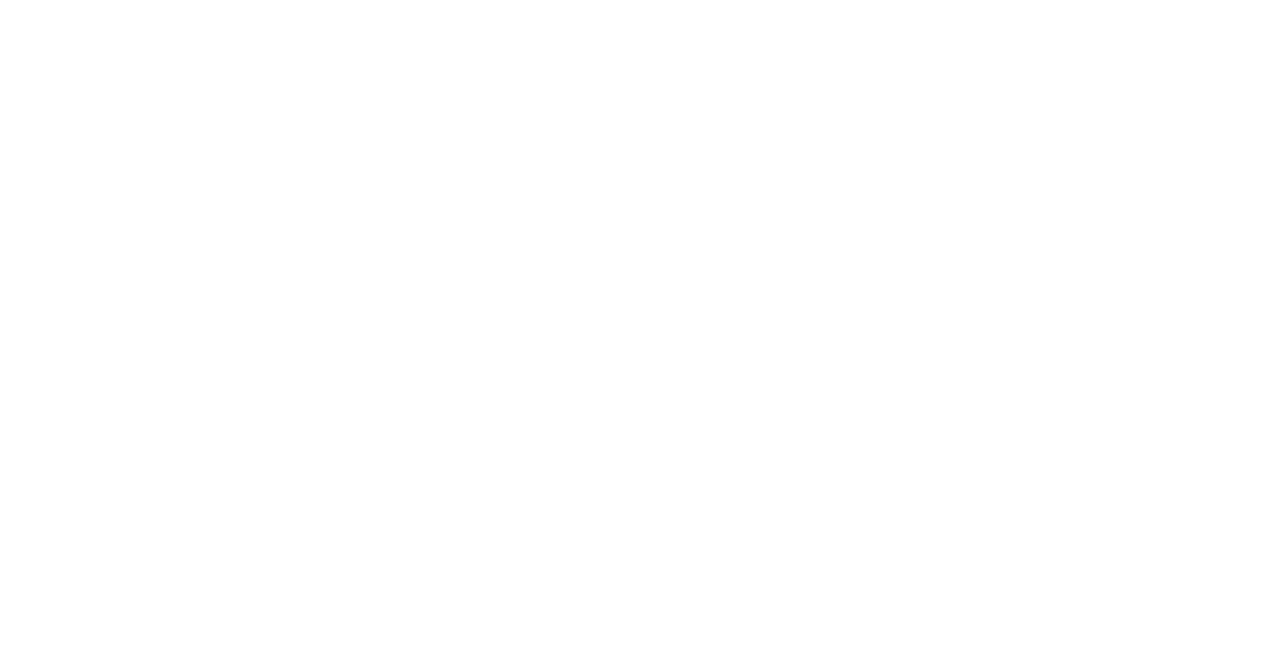
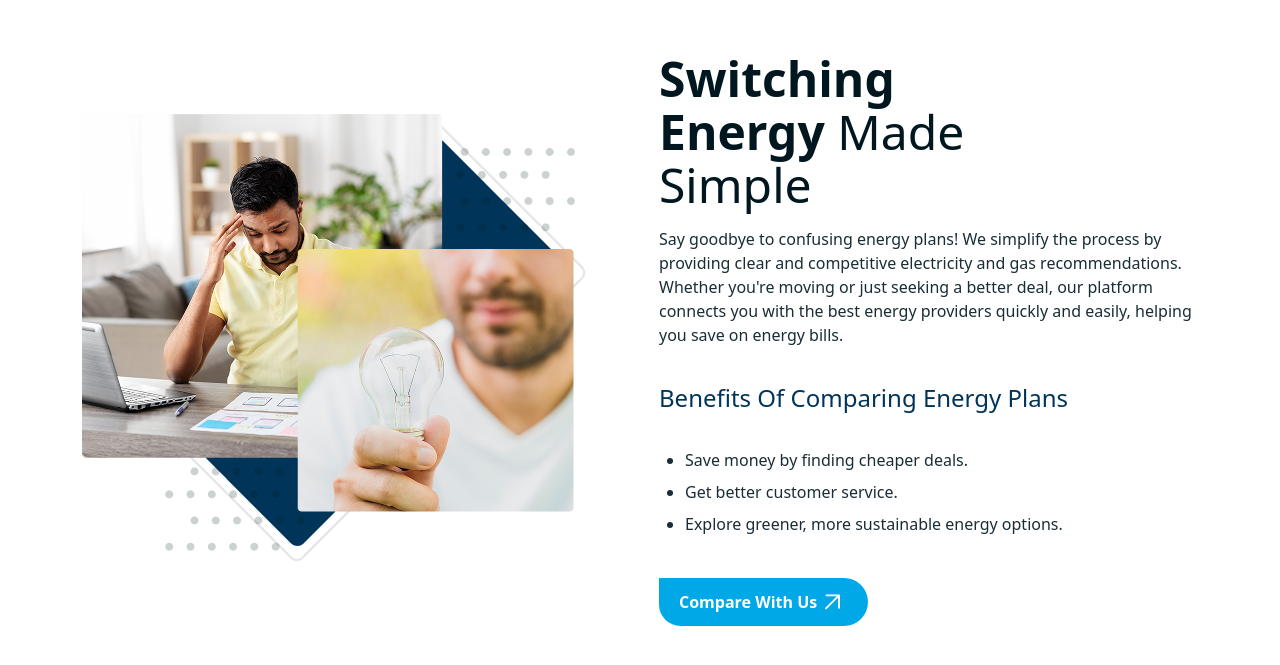
Before and after one commit to Harsh-Bishnoi/react-bill-central, a React (Vite) app: page / in a window 1280 px wide. Shown: the part 109-774 px from the top of the page. Built offline with nearby package versions, Linux system fonts and the light colour scheme.

Commit message:
switchingEnergy section done

```diff
--- a/src/App.jsx
+++ b/src/App.jsx
@@ -1,10 +1,11 @@
 import './App.css'
+import SwitchingEnergy from './components/SwitchingEnergy'
 
 function App() {
 
   return (
     <>
-
+      <SwitchingEnergy />
     </>
   )
 }
--- /dev/null
+++ b/src/components/SwitchingEnergy.jsx
@@ -0,0 +1,34 @@
+import React from 'react'
+import SwitchingEnergyImg from '../assets/images/png/switching-energy-img.png'
+import CustomHeading from './common/CustomHeading'
+import CustomDescription from './common/CustomDescription'
+import CustomButton from './common/CustomButton'
+
+const SwitchingEnergy = () => {
+    return (
+        <>
+            <div className="flex justify-center items-center py-[162px]">
+                <div className="max-w-[1140px] px-3">
+                    <div className="flex max-lg:flex-col gap-9 lg:gap-[70px] items-center">
+                        <img className='w-full max-w-[507px] lg:max-w-[450px] xl:max-w-[507px]' src={SwitchingEnergyImg} alt="switching-energy" />
+                        <div>
+                            <CustomHeading headingClass="lg:max-w-[409px] pb-4" headingSpan="Switching Energy" headingtext="Made Simple" />
+                            <CustomDescription descriptionClass="lg:max-w-[558px] pb-9.5" descriptionText="Say goodbye to confusing energy plans! We simplify the process by providing clear and competitive electricity and gas recommendations. Whether you're moving or just seeking a better deal, our platform connects you with the best energy providers quickly and easily, helping you save on energy bills." />
+                            <h3 className='font-family-primary font-normal text-2xl leading-[110%] text-[#003459] capitalize pb-7'>Benefits of Comparing Energy Plans</h3>
+                            <ul className='pb-10.5'>
+                                <li className='list-disc ml-6.5 font-family-primary font-normal text-base leading-[150%] text-[#00171F] opacity-90 pt-2'>Save money by finding cheaper deals.</li>
+                                <li className='list-disc ml-6.5 font-family-primary font-normal text-base leading-[150%] text-[#00171F] opacity-90 pt-2'>Get better customer service.</li>
+                                <li className='list-disc ml-6.5 font-family-primary font-normal text-base leading-[150%] text-[#00171F] opacity-90 pt-2'>Explore greener, more sustainable energy options.</li>
+                            </ul>
+                            <CustomButton btnClass="" btnText="Compare With Us" whiteArrow={<svg width="15" height="16" viewBox="0 0 15 16" fill="none" xmlns="http://www.w3.org/2000/svg">
+                                <path d="M1 14.3691L14 1.36914M14 1.36914V13.8491M14 1.36914H1.52" stroke="white" stroke-width="1.93338" stroke-linecap="round" stroke-linejoin="round" />
+                            </svg>} />
+                        </div>
+                    </div>
+                </div>
+            </div>
+        </>
+    )
+}
+
+export default SwitchingEnergy
--- a/src/components/common/CustomButton.jsx
+++ b/src/components/common/CustomButton.jsx
@@ -2,7 +2,7 @@
 
 const CustomButton = ({ btnText, btnClass, whiteArrow, blackArrow }) => {
     return (
-        <button className={`font-family-primary font-bold text-base leading-[100%] capitalize text-white py-3 ${btnClass}`}>{btnText} <span>{whiteArrow}</span> <span>{blackArrow}</span> </button>
+        <button className={`flex items-center outline-0 gap-2 font-family-primary font-bold text-base leading-[100%] capitalize text-white py-4 px-5 rounded-bl-[45px] rounded-tr-[50px] rounded-br-[50px] hover:scale-105 transition-all duration-200 ease-linear bg-[#00A8E8] cursor-pointer ${btnClass}`}>{btnText} <span>{whiteArrow}</span> <span>{blackArrow}</span> </button>
     )
 }
 
--- a/src/components/common/CustomHeading.jsx
+++ b/src/components/common/CustomHeading.jsx
@@ -1,8 +1,8 @@
 import React from 'react'
 
-const CustomHeading = (headingClass, headingSpan, headingtext) => {
+const CustomHeading = ({ headingClass, headingSpan, headingtext, headingSpan2 }) => {
     return (
-        <h2 className={`font-family-primary text-5xl leading-[110%] capitalize text-[#00171F] ${headingClass}`}> {headingtext} <span className='font-bold'>{headingSpan}</span></h2>
+        <h2 className={`font-family-primary text-4xl sm:text-5xl leading-[110%] capitalize text-[#00171F] ${headingClass}`}> <span className='font-bold'>{headingSpan}</span> {headingtext} <span className='font-bold'>{headingSpan2}</span> </h2>
     )
 }
 
```
Also changed, not shown: src/assets/images/png/switching-energy-img.png (added).
